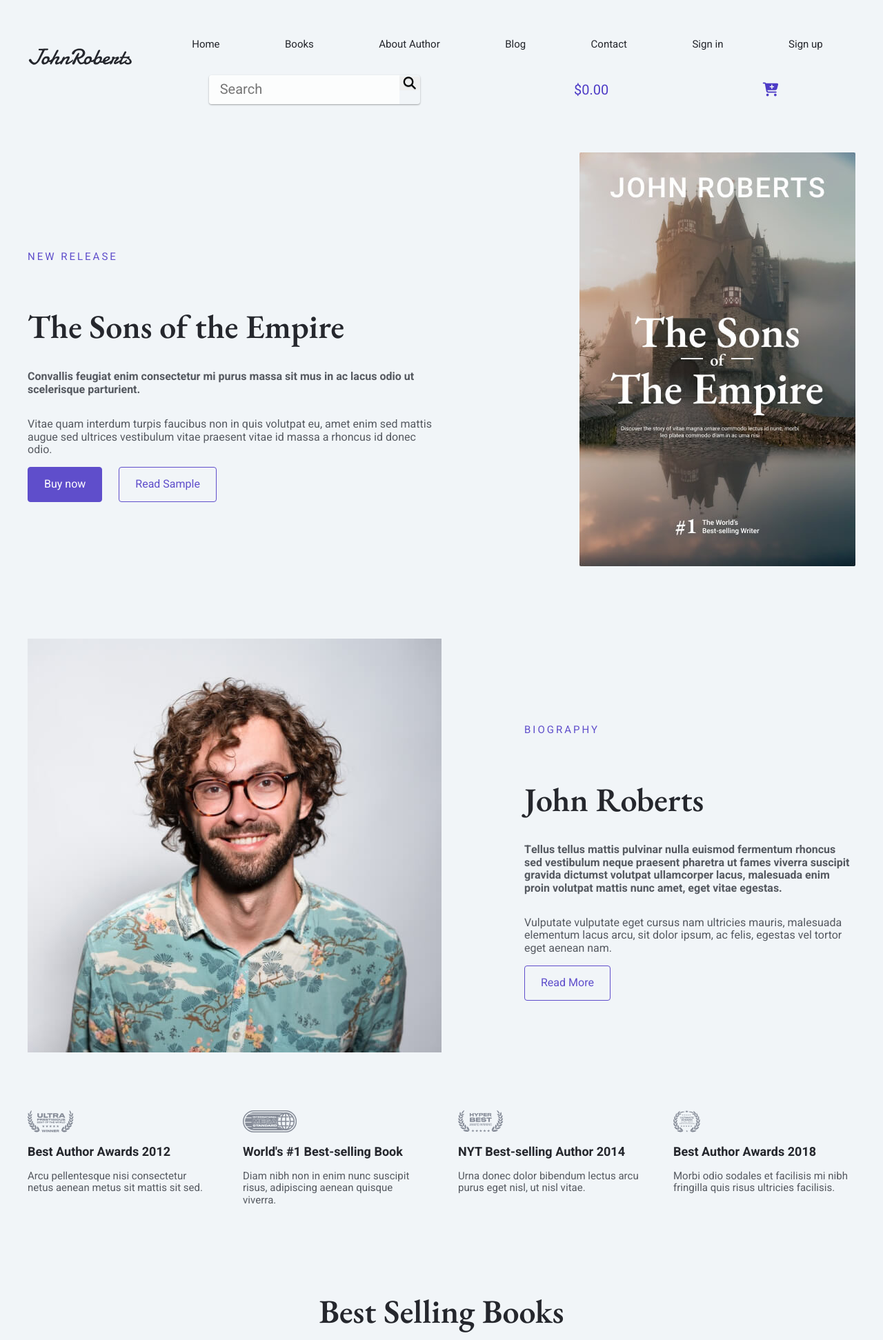
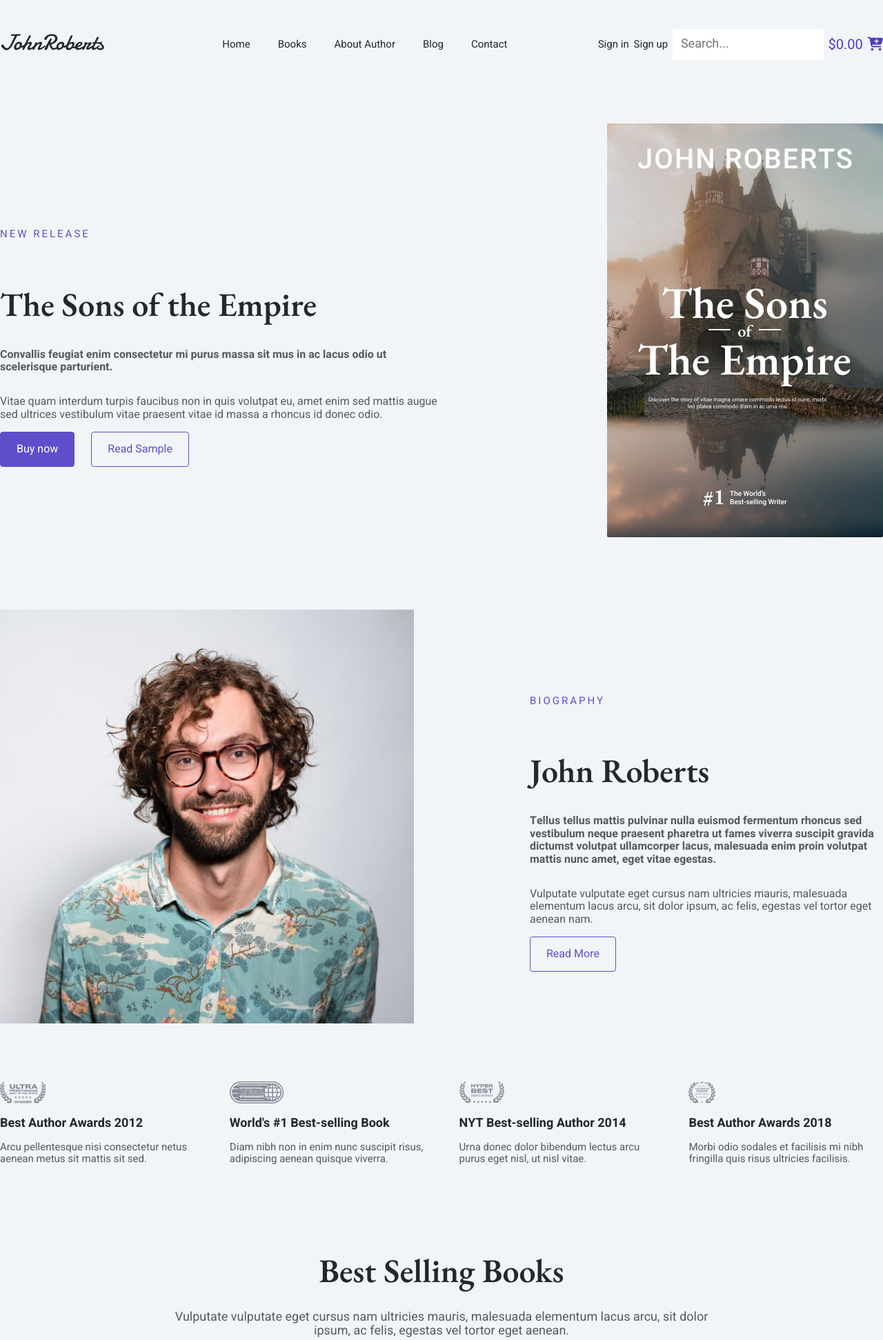
Before and after one commit to manhwork/Book-Store-Django, a Django app: page / in a window 1280 px wide; the page is wider, and only the part inside the window is pictured. Shown: the top 1943 px of that part at 69% size. Run offline with Django 5.2, Linux system fonts and the light colour scheme; some libraries are stand-ins or nearby versions.

Commit message:
Sửa header

```diff
--- a/bookstore/api/templates/base/base.html
+++ b/bookstore/api/templates/base/base.html
@@ -19,28 +19,23 @@
             <img src="{% static 'images/site-logo.svg' %}" alt="" />
           </div>
 
-          <div class="inner-main">
           <ul class="inner-menu">
             <a href="/"><li>Home</li></a>
             <a href="/books"><li>Books</li></a>
             <a href="/author_about"><li>About Author</li></a>
             <a href="#"><li>Blog</li></a>
             <a href="#"><li>Contact</li></a>
-              <a href="login.html" class="login"><li>Sign in</li></a>
-              <a href="" class="sign"><li>Sign up</li></a>
           </ul>
 
-            <div class="inner-filter">
           <div class="inner-feature">
-                {% comment %} <i class="fa-solid fa-magnifying-glass"></i> {% endcomment %}
-                <form action="post">
-                  <input type="text" class="textbox" placeholder="Search" />
-                  <input title="Search" value="" type="submit" class="inner-btn" />
+            <a href="/login" class="login">Sign in</a>
+            <a href="/register" class="sign">Sign up</a>
+            <form show-filter action="POST" class="inner-form">
+              <input type="text" name="title" class="input-filter" placeholder="Search..." id="" />
             </form>
+            {% comment %} <span form-filter class="filter"><i class="fa-solid fa-magnifying-glass"></i></span> {% endcomment %}
             <a href=""><div style="color: var(--color-cart)" class="ineer-price">$0.00</div></a>
             <a href=""><i style="color: var(--color-cart)" class="fa-solid fa-cart-plus"></i></a>
-              </div>
-            </div>
           </div>
         </div>
       </div>
@@ -80,5 +75,7 @@
       </div>
     </footer>
     <!-- End Footer -->
+
+    <script src="{% static 'js/script.js' %}"></script>
   </body>
 </html>
--- a/bookstore/static/asset/base.css
+++ b/bookstore/static/asset/base.css
@@ -20,7 +20,7 @@ body {
 }
 
 .container {
-    max-width: 1200px;
+    max-width: 1500px;
     margin-right: auto;
     margin-left: auto;
 }
@@ -63,7 +63,17 @@ h1 {
     background: var(--color-button);
     color: white;
 }
+
+.d-block {
+    display: block;
+}
+
+.d-none {
+    display: none;
+}
+
 /* Header  */
+
 .header {
     background: var(--color-background1);
 }
@@ -75,65 +85,9 @@ h1 {
     align-items: center;
 }
 
-.header .inner-main {
-    flex: 1;
-    display: flex;
-    flex-direction: column;
-    /* justify-content: space-between; */
-    color: var(--color-text);
-}
-
 .header .inner-menu {
     display: flex;
-    justify-content: space-around;
-    align-items: center;
-}
-
-.header form {
-    outline: 0;
-    float: left;
-    box-shadow: 0 1px 3px rgba(0, 0, 0, 0.12), 0 1px 2px rgba(0, 0, 0, 0.24);
-    border-radius: 4px;
-}
-
-.header form > .textbox {
-    outline: 0;
-    height: 42px;
-    width: 244px;
-    line-height: 42px;
-    padding: 0 16px;
-    background-color: rgba(255, 255, 255, 0.8);
-    color: #212121;
-    border: 0;
-    float: left;
-    border-radius: 4px 0 0 4px;
-}
-
-.header input:nth-child(2) {
-    font: normal normal normal 14px / 1 FontAwesome;
-    font-size: 18px;
-    border: 0;
-    text-rendering: auto;
-    text-shadow: 0 1px 1px rgba(0, 0, 0, 0.2);
-    transition: background-color .4s ease;
-    border-radius: 0 4px 4px 0;
-}
-.header .inner-menu li {
-    font-size: 15px;
-    padding: 20px;
-    width: 100%;
-    height: 100%;
-}
-
-.header .inner-feature {
-    display: flex;
-    font-size: 20px;
-    justify-content: space-around;
-    align-items: center;
-}
-
-/* .header .inner-main {
-    display: flex;
+    /* flex: 0.5; */
     color: var(--color-text);
 }
 
@@ -145,19 +99,16 @@ h1 {
 }
 
 .header .inner-feature {
+    flex: 0.65;
     display: flex;
     font-size: 20px;
     justify-content: space-between;
     align-items: center;
 }
 
-.header .inner-feature > * {
-    margin-right: 20px;
-}
 
 .header .inner-feature > *:hover {
     font-weight: bold;
-    font-size: 20px;
 }
 
 .header .inner-feature:nth-child(3) {
@@ -174,7 +125,28 @@ h1 {
 
 .header .inner-menu a:hover {
     font-weight: bold;
-} */
+}
+
+.header .filter {
+    cursor: pointer;
+    padding: 10px;
+}
+
+.header .inner-form {
+    display: flex;
+    font-size: 18px;
+}
+
+.header .input-filter {
+    padding: 12px;
+    border: 0;
+    /* border-radius: 5px; */
+}
+
+.header .input-filter {
+    outline: none;
+}
+
 
 /* End Header  */
 
--- a/bookstore/static/js/script.js
+++ b/bookstore/static/js/script.js
@@ -0,0 +1,12 @@
+// show input filter
+const showFilter = document.querySelector(`span[show-filter]`);
+if (showFilter) {
+    showFilter.addEventListener('click', (e) => {
+        const formFilter = document.querySelector(`form[form-filter]`);
+        if (formFilter) {
+            formFilter.classList.remove("d-none");
+            formFilter.classList.add("d-block");
+        }
+    });
+}
+// end show input filter
```
Also changed, not shown: toturial.md (added, +6 -0 lines). Lines whose indentation alone changed are shown as unchanged.
